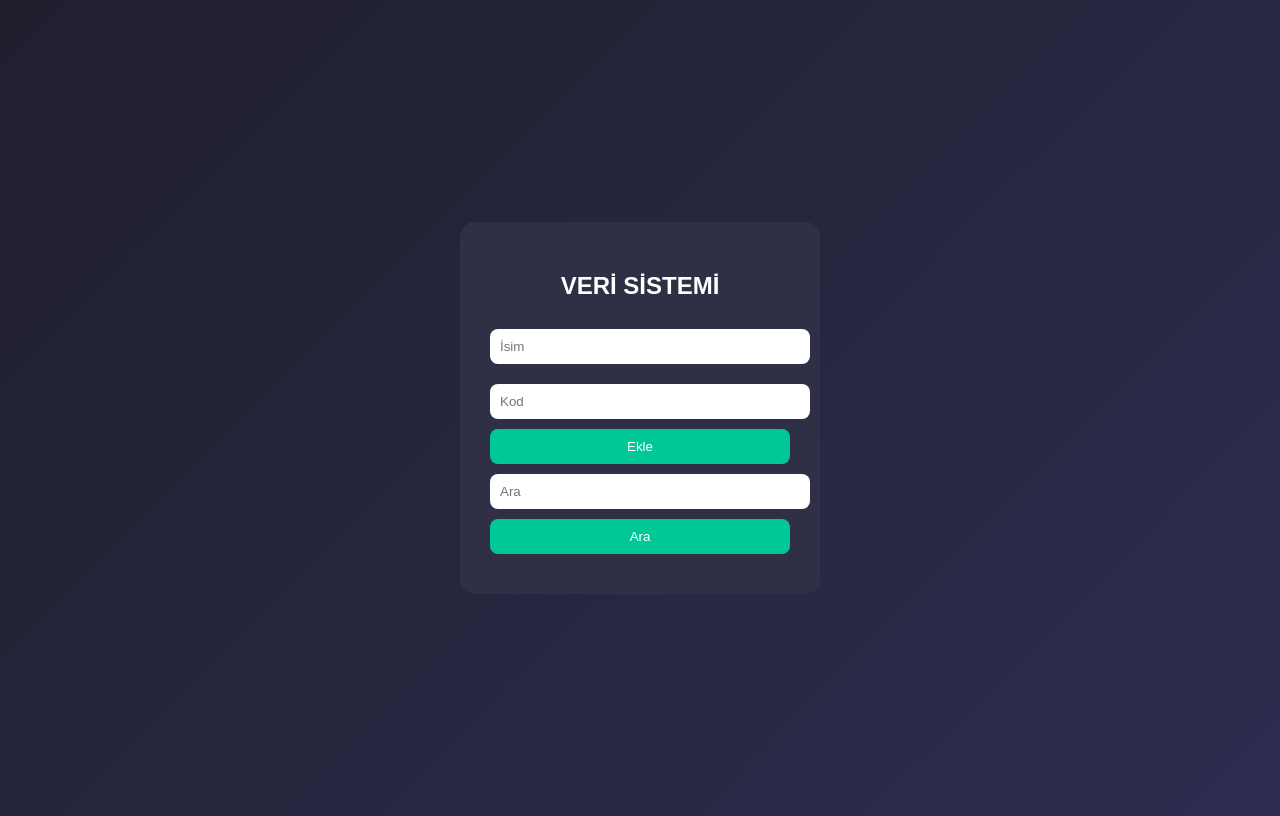
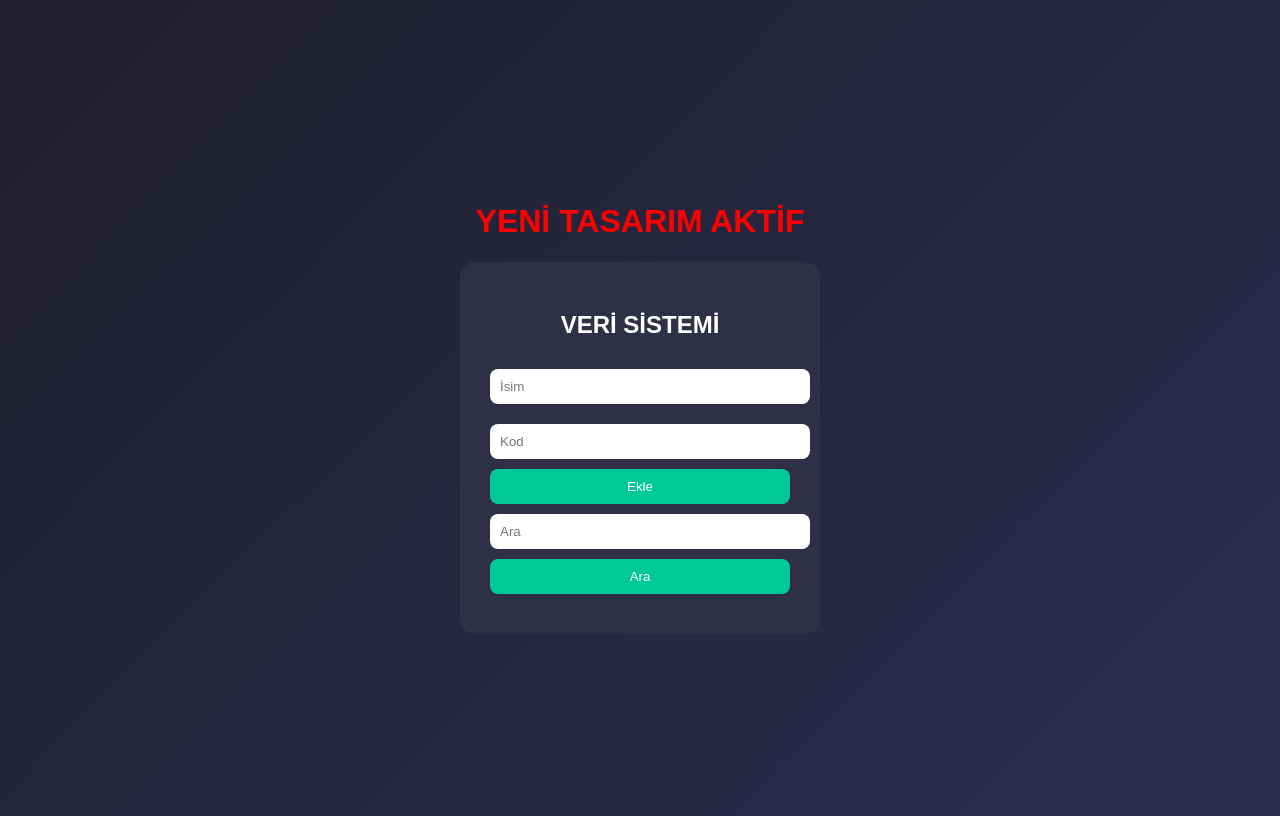
Before and after one commit to vezirhanatsiz-hue/efelerefesiefe, a website: page index.html in a window 1280 px wide. Drawn offline with Linux system fonts and the light colour scheme.

Commit message:
server fix

```diff
--- a/index.html
+++ b/index.html
@@ -14,6 +14,7 @@ body {
     align-items: center;
     font-family: Arial;
     color: white;
+    flex-direction: column;
 }
 
 .box {
@@ -49,6 +50,8 @@ button {
 </head>
 
 <body>
+
+<h1 style="color:red;">YENİ TASARIM AKTİF</h1>
 
 <div class="box">
     <h2>VERİ SİSTEMİ</h2>
```
Also changed, not shown: server.js (+9 -8 lines).
